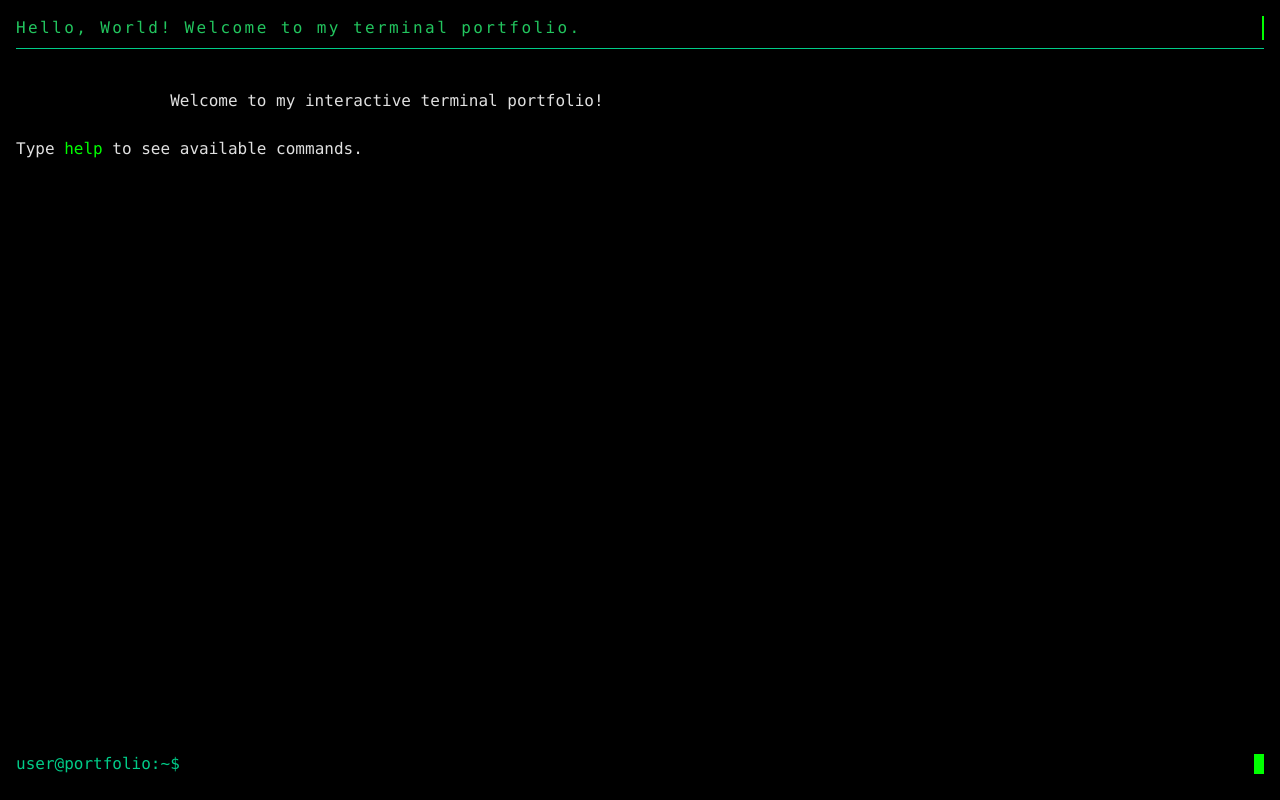
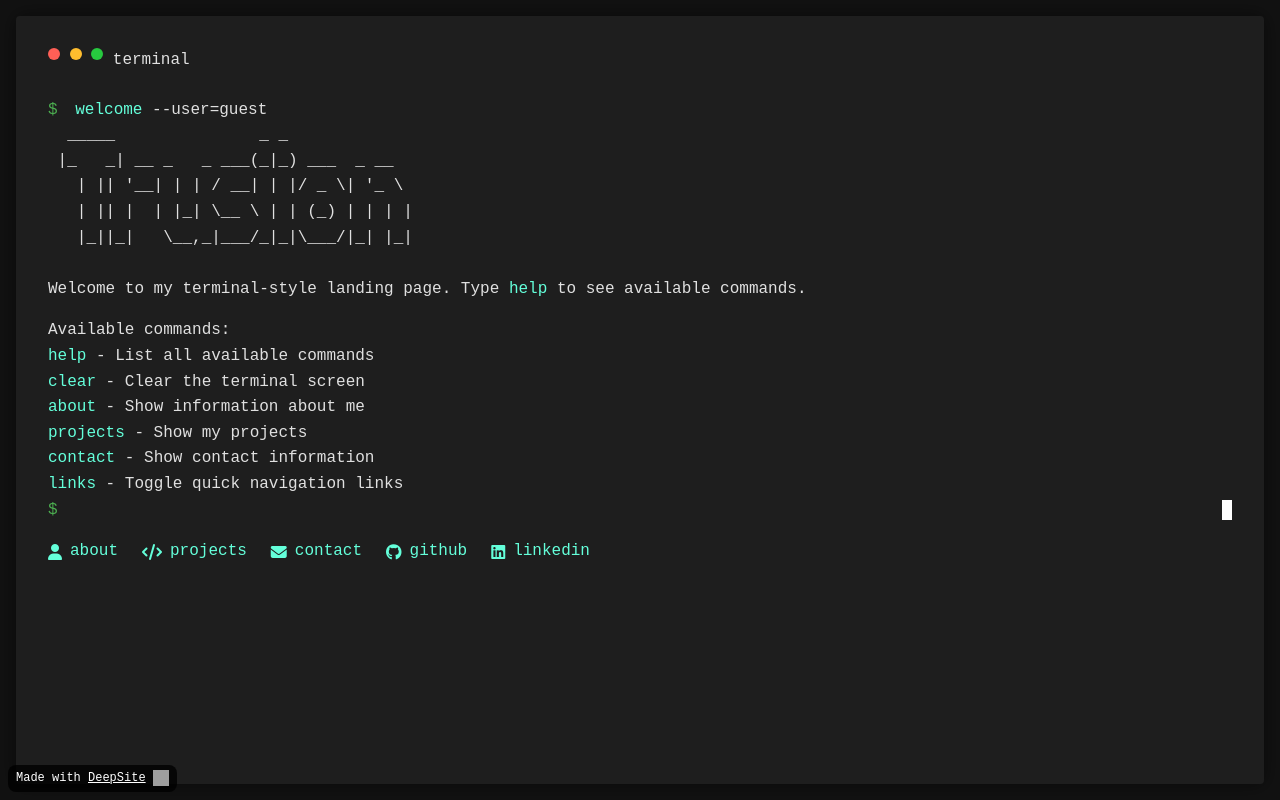
Before and after one commit to Xani4kaGitHub/Xani4ka, a plain HTML site: page index.html in a window 1280 px wide. Drawn offline with nearby package versions, Linux system fonts and the light colour scheme; grey boxes are pictures that could not be loaded.

Commit message:
index.html

```diff
--- a/index.html
+++ b/index.html
@@ -3,63 +3,109 @@
 <head>
     <meta charset="UTF-8">
     <meta name="viewport" content="width=device-width, initial-scale=1.0">
-    <title>Terminal Portfolio</title>
-    <script src="https://cdn.tailwindcss.com"></script>
+    <title>Terminal Landing</title>
     <link rel="stylesheet" href="https://cdnjs.cloudflare.com/ajax/libs/font-awesome/6.4.0/css/all.min.css">
-    <link href="https://fonts.googleapis.com/css2?family=Fira+Code:wght@400;500;700&display=swap" rel="stylesheet">
     <style>
         :root {
-            --primary-color: #00ff00;
-            --secondary-color: #00cc88;
-            --bg-color: #0a0a0a;
+            --bg-color: #121212;
             --text-color: #e0e0e0;
+            --accent-color: #64ffda;
+            --cursor-color: #ffffff;
+            --prompt-color: #4CAF50;
+            --error-color: #ff5252;
+            --input-bg: #1e1e1e;
+        }
+
+        * {
+            margin: 0;
+            padding: 0;
+            box-sizing: border-box;
         }
 
         body {
-            font-family: 'Fira Code', monospace;
             background-color: var(--bg-color);
-            color: var(--primary-color);
-            margin: 0;
-            padding: 0;
-            height: 100vh;
-            overflow-x: hidden;
-        }
-
-        .terminal {
-            padding: 1rem;
+            color: var(--text-color);
+            font-family: 'Courier New', monospace;
+            font-size: 1rem;
+            line-height: 1.6;
             height: 100vh;
             display: flex;
             flex-direction: column;
+            padding: 1rem;
+            overflow: hidden;
+        }
+
+        .terminal-container {
+            flex-grow: 1;
+            background-color: var(--input-bg);
+            border-radius: 4px;
+            padding: 2rem;
+            overflow-y: auto;
+            box-shadow: 0 0 20px rgba(0, 0, 0, 0.5);
+            position: relative;
         }
 
         .terminal-header {
-            margin-bottom: 1rem;
-            border-bottom: 1px solid var(--secondary-color);
-            padding-bottom: 0.5rem;
+            display: flex;
+            gap: 0.6rem;
+            margin-bottom: 1.5rem;
+            user-select: none;
         }
 
-        .terminal-body {
-            flex-grow: 1;
-            overflow-y: auto;
+        .terminal-btn {
+            width: 12px;
+            height: 12px;
+            border-radius: 50%;
+        }
+
+        .btn-red { background-color: #ff5f56; }
+        .btn-yellow { background-color: #ffbd2e; }
+        .btn-green { background-color: #27c93f; }
+
+        .terminal-output {
             margin-bottom: 1rem;
         }
 
-        .terminal-input-container {
+        .prompt {
+            color: var(--prompt-color);
+            margin-right: 0.5rem;
+        }
+
+        .command {
+            color: var(--accent-color);
+        }
+
+        .error {
+            color: var(--error-color);
+        }
+
+        .terminal-input {
             display: flex;
             align-items: center;
             margin-bottom: 0.5rem;
         }
 
-        .prompt {
-            color: var(--secondary-color);
-            margin-right: 0.5rem;
+        #command-input {
+            flex-grow: 1;
+            background: transparent;
+            border: none;
+            color: var(--text-color);
+            font-family: 'Courier New', monospace;
+            font-size: 1rem;
+            padding: 0.2rem;
+            caret-color: var(--cursor-color);
+        }
+
+        #command-input:focus {
+            outline: none;
         }
 
         .cursor {
             display: inline-block;
             width: 10px;
             height: 20px;
-            background-color: var(--primary-color);
+            background-color: var(--cursor-color);
+            margin-left: 2px;
             animation: blink 1s infinite;
             vertical-align: middle;
         }
@@ -69,349 +115,183 @@
             50% { opacity: 0; }
         }
 
-        .command {
-            color: var(--primary-color);
-        }
-
-        .output {
-            color: var(--text-color);
-            white-space: pre-wrap;
-            margin-bottom: 1rem;
-        }
-
-        .error {
-            color: #ff5555;
-        }
-
-        .success {
-            color: var(--secondary-color);
-        }
-
-        .link {
-            color: #55aaff;
-            text-decoration: underline;
-            cursor: pointer;
-        }
-
-        .link:hover {
-            color: #88ccff;
-        }
-
         .hidden {
             display: none;
         }
 
-        .links-panel {
-            position: fixed;
-            bottom: 60px;
-            right: 20px;
-            background-color: rgba(10, 10, 10, 0.9);
-            border: 1px solid var(--secondary-color);
-            padding: 1rem;
-            border-radius: 5px;
-            z-index: 100;
+        .links {
+            margin-top: 1rem;
+            display: flex;
+            gap: 1.5rem;
+            flex-wrap: wrap;
         }
 
-        .link-icon {
-            font-size: 2rem;
-            margin: 0 0.5rem;
-            color: var(--secondary-color);
-            transition: all 0.3s;
+        .link {
+            color: var(--accent-color);
+            text-decoration: none;
+            transition: color 0.2s;
+            display: flex;
+            align-items: center;
+            gap: 0.5rem;
         }
 
-        .link-icon:hover {
-            color: var(--primary-color);
-            transform: scale(1.2);
+        .link:hover {
+            color: var(--text-color);
+            text-decoration: underline;
         }
 
-        .project-item {
-            margin-bottom: 1rem;
-            padding-left: 1rem;
-            border-left: 2px solid var(--secondary-color);
-        }
-
-        .project-title {
-            color: var(--secondary-color);
-            font-weight: bold;
-        }
-
-        .project-year {
-            color: #888;
-        }
-
-        .typing-animation {
-            overflow: hidden;
-            border-right: 2px solid var(--primary-color);
-            white-space: nowrap;
-            margin: 0 auto;
-            letter-spacing: 0.15em;
-        }
-
+        /* Responsive adjustments */
         @media (max-width: 768px) {
-            .terminal {
+            body {
                 padding: 0.5rem;
             }
-
-            .links-panel {
-                bottom: 50px;
-                right: 10px;
-                padding: 0.5rem;
-            }
-
-            .link-icon {
-                font-size: 1.5rem;
+            .terminal-container {
+                padding: 1rem;
             }
         }
     </style>
 </head>
-<body class="bg-black text-green-500 font-mono">
-    <div class="terminal">
+<body>
+    <div class="terminal-container">
         <div class="terminal-header">
-            <div class="typing-animation" id="welcome-message"></div>
+            <div class="terminal-btn btn-red"></div>
+            <div class="terminal-btn btn-yellow"></div>
+            <div class="terminal-btn btn-green"></div>
+            <span>terminal</span>
         </div>
 
-        <div class="terminal-body" id="terminal-output">
-            <div class="output">
-                Welcome to my interactive terminal portfolio!
-                <br>Type <span class="command">help</span> to see available commands.
-                <br><br>
+        <div class="terminal-output">
+            <div class="output-line"><span class="prompt">$</span> <span class="command">welcome</span> --user=guest</div>
+            <div class="output-line">
+                <pre style="font-family: inherit;">
+  _____               _ _
+ |_   _| __ _   _ ___(_|_) ___  _ __
+   | || '__| | | / __| | |/ _ \| '_ \
+   | || |  | |_| \__ \ | | (_) | | | |
+   |_||_|   \__,_|___/_|_|\___/|_| |_|
+                </pre>
             </div>
+            <div class="output-line">Welcome to my terminal-style landing page. Type <span class="command">help</span> to see available commands.</div>
         </div>
 
-        <div class="terminal-input-container">
-            <span class="prompt">user@portfolio:~$</span>
-            <input type="text" id="terminal-input" class="flex-grow bg-transparent border-none outline-none text-green-500" autofocus>
-            <span class="cursor" id="input-cursor"></span>
+        <div id="command-history"></div>
+
+        <div class="terminal-input">
+            <span class="prompt">$</span>
+            <input type="text" id="command-input" autocomplete="off" autofocus>
+            <span class="cursor"></span>
         </div>
-    </div>
 
-    <div class="links-panel hidden" id="links-panel">
-        <a href="https://github.com" target="_blank" class="link-icon"><i class="fab fa-github"></i></a>
-        <a href="https://linkedin.com" target="_blank" class="link-icon"><i class="fab fa-linkedin"></i></a>
-        <a href="https://twitter.com" target="_blank" class="link-icon"><i class="fab fa-twitter"></i></a>
-        <a href="mailto:contact@example.com" class="link-icon"><i class="fas fa-envelope"></i></a>
+        <div class="links hidden" id="quick-links">
+            <a href="#about" class="link" onclick="executeCommand('about')"><i class="fas fa-user"></i> about</a>
+            <a href="#projects" class="link" onclick="executeCommand('projects')"><i class="fas fa-code"></i> projects</a>
+            <a href="#contact" class="link" onclick="executeCommand('contact')"><i class="fas fa-envelope"></i> contact</a>
+            <a href="https://github.com" target="_blank" class="link"><i class="fab fa-github"></i> github</a>
+            <a href="https://linkedin.com" target="_blank" class="link"><i class="fab fa-linkedin"></i> linkedin</a>
+        </div>
     </div>
 
     <script>
         document.addEventListener('DOMContentLoaded', function() {
-            // DOM elements
-            const terminalInput = document.getElementById('terminal-input');
-            const terminalOutput = document.getElementById('terminal-output');
-            const cursor = document.getElementById('input-cursor');
-            const welcomeMessage = document.getElementById('welcome-message');
-            const linksPanel = document.getElementById('links-panel');
+            const commandInput = document.getElementById('command-input');
+            const commandHistory = document.getElementById('command-history');
+            const quickLinks = document.getElementById('quick-links');
 
-            // Command history
-            let commandHistory = [];
-            let historyIndex = -1;
-
-            // Projects data
-            const projects = [
-                {
-                    title: "Terminal Portfolio",
-                    year: "2023",
-                    description: "This interactive terminal-style portfolio website built with HTML, CSS, and JavaScript.",
-                    tags: ["HTML", "CSS", "JavaScript", "TailwindCSS"]
-                },
-                {
-                    title: "E-commerce Platform",
-                    year: "2022",
-                    description: "Full-stack e-commerce platform with React, Node.js, and MongoDB.",
-                    tags: ["React", "Node.js", "MongoDB", "Express"]
-                },
-                {
-                    title: "Weather Dashboard",
-                    year: "2021",
-                    description: "Real-time weather application using OpenWeatherMap API.",
-                    tags: ["JavaScript", "API", "CSS"]
-                }
-            ];
-
-            // Welcome message typing animation
-            const welcomeText = "Hello, World! Welcome to my terminal portfolio.";
-            let i = 0;
-            const typingInterval = setInterval(() => {
-                if (i < welcomeText.length) {
-                    welcomeMessage.textContent += welcomeText.charAt(i);
-                    i++;
-                } else {
-                    clearInterval(typingInterval);
-                }
-            }, 50);
-
-            // Terminal commands
+            // Available commands
             const commands = {
                 help: {
-                    description: "Display this help message",
-                    execute: () => {
-                        let output = "Available commands:\n\n";
-                        for (const cmd in commands) {
-                            output += `<span class="command">${cmd}</span> - ${commands[cmd].description}\n`;
-                        }
-                        return output;
+                    description: "List all available commands",
+                    execute: function() {
+                        addOutput("Available commands:", false);
+                        Object.keys(commands).forEach(cmd => {
+                            addOutput(`  <span class="command">${cmd}</span> - ${commands[cmd].description}`, false);
+                        });
                     }
                 },
                 clear: {
                     description: "Clear the terminal screen",
-                    execute: () => {
-                        terminalOutput.innerHTML = '';
-                        return '';
+                    execute: function() {
+                        commandHistory.innerHTML = '';
                     }
                 },
                 about: {
-                    description: "Display information about me",
-                    execute: () => {
-                        return `
-<span class="success">=== ABOUT ME ===</span>
-Name: John Doe
-Role: Full-Stack Developer
-Location: San Francisco, CA
-Education: B.Sc. in Computer Science
-Skills: JavaScript, Python, React, Node.js, MongoDB
-Experience: 5+ years in web development
-`;
+                    description: "Show information about me",
+                    execute: function() {
+                        addOutput(`<span class="command">about</span>`, true);
+                        addOutput("I'm a passionate developer creating digital experiences.", false);
+                        addOutput("Specialized in web technologies with a focus on clean, efficient code.", false);
                     }
                 },
                 projects: {
-                    description: "List my projects",
-                    execute: () => {
-                        let output = '<span class="success">=== MY PROJECTS ===</span>\n\n';
-                        projects.forEach(project => {
-                            output += `
-<div class="project-item">
-    <div class="project-title">${project.title} <span class="project-year">(${project.year})</span></div>
-    <div>${project.description}</div>
-    <div>Tags: ${project.tags.join(', ')}</div>
-</div>
-`;
-                        });
-                        return output;
+                    description: "Show my projects",
+                    execute: function() {
+                        addOutput(`<span class="command">projects</span>`, true);
+                        addOutput("1. Terminal Portfolio - A unique CLI-style portfolio", false);
+                        addOutput("2. Data Visualization Dashboard - Interactive analytics tool", false);
+                        addOutput("3. E-commerce Platform - Full-stack online store solution", false);
                     }
                 },
                 contact: {
                     description: "Show contact information",
-                    execute: () => {
-                        return `
-<span class="success">=== CONTACT ===</span>
-Email: <span class="link">contact@example.com</span>
-GitHub: <span class="link">github.com/johndoe</span>
-LinkedIn: <span class="link">linkedin.com/in/johndoe</span>
-Twitter: <span class="link">@johndoe</span>
-`;
+                    execute: function() {
+                        addOutput(`<span class="command">contact</span>`, true);
+                        addOutput("Email: hello@example.com", false);
+                        addOutput("Twitter: @username", false);
                     }
                 },
                 links: {
-                    description: "Toggle quick links panel",
-                    execute: () => {
-                        linksPanel.classList.toggle('hidden');
-                        return 'Quick links panel toggled.';
-                    }
-                },
-                sudo: {
-                    description: "Superuser command (just for fun)",
-                    execute: () => {
-                        return `
-<span class="error">sudo: you are not in the sudoers file. This incident will be reported.</span>
-
-<span class="success">Nice try! Here's a cookie instead:</span>
-   ____
-  /    \\
- |  O  O|
- |  __  |
-  \\____/
-`;
+                    description: "Toggle quick navigation links",
+                    execute: function() {
+                        quickLinks.classList.toggle('hidden');
                     }
                 }
             };
 
-            // Handle command execution
-            function executeCommand(command) {
-                if (!command.trim()) return '';
-
-                // Add command to history
-                commandHistory.push(command);
-                historyIndex = commandHistory.length;
-
-                // Display command in terminal
-                const commandElement = document.createElement('div');
-                commandElement.innerHTML = `<span class="prompt">user@portfolio:~$</span> <span class="command">${command}</span>`;
-                terminalOutput.appendChild(commandElement);
-
-                // Process command
-                let output = '';
-                const cmd = command.split(' ')[0].toLowerCase();
-
-                if (commands[cmd]) {
-                    output = commands[cmd].execute();
-                } else {
-                    output = `<span class="error">Error: Command "${command}" not found. Type "help" for available commands.</span>`;
-                }
-
-                // Display output
-                if (output) {
-                    const outputElement = document.createElement('div');
-                    outputElement.className = 'output';
-                    outputElement.innerHTML = output;
-                    terminalOutput.appendChild(outputElement);
-                }
-
-                // Scroll to bottom
-                terminalOutput.scrollTop = terminalOutput.scrollHeight;
-
-                return output;
-            }
-
-            // Handle input events
-            terminalInput.addEventListener('keydown', function(e) {
+            // Handle command submission
+            commandInput.addEventListener('keydown', function(e) {
                 if (e.key === 'Enter') {
-                    const command = terminalInput.value;
-                    terminalInput.value = '';
-                    executeCommand(command);
-                } else if (e.key === 'ArrowUp') {
-                    // Navigate command history up
-                    if (commandHistory.length > 0 && historyIndex > 0) {
-                        historyIndex--;
-                        terminalInput.value = commandHistory[historyIndex];
-                    }
-                    e.preventDefault();
-                } else if (e.key === 'ArrowDown') {
-                    // Navigate command history down
-                    if (commandHistory.length > 0 && historyIndex < commandHistory.length - 1) {
-                        historyIndex++;
-                        terminalInput.value = commandHistory[historyIndex];
-                    } else {
-                        historyIndex = commandHistory.length;
-                        terminalInput.value = '';
-                    }
-                    e.preventDefault();
-                } else if (e.key === 'Tab') {
-                    // Auto-completion
-                    e.preventDefault();
-                    const input = terminalInput.value.toLowerCase();
-                    if (!input) return;
-
-                    const matchingCommands = Object.keys(commands).filter(cmd =>
-                        cmd.startsWith(input)
-                    );
-
-                    if (matchingCommands.length === 1) {
-                        terminalInput.value = matchingCommands[0];
-                    } else if (matchingCommands.length > 1) {
-                        executeCommand('help');
-                        terminalOutput.innerHTML += `<div class="output">Possible completions: ${matchingCommands.join(', ')}</div>`;
-                        terminalOutput.scrollTop = terminalOutput.scrollHeight;
+                    const commandText = commandInput.value.trim();
+                    if (commandText) {
+                        executeCommand(commandText);
+                        commandInput.value = '';
                     }
                 }
             });
 
-            // Focus input on click anywhere
-            document.addEventListener('click', function() {
-                terminalInput.focus();
-            });
+            // Execute command function
+            function executeCommand(input) {
+                const args = input.split(' ');
+                const cmd = args[0].toLowerCase();
 
-            // Initial focus
-            terminalInput.focus();
+                addOutput(`<span class="prompt">$</span> <span class="command">${input}</span>`, true);
+
+                if (commands[cmd]) {
+                    commands[cmd].execute();
+                } else {
+                    addOutput(`<span class="error">Command not found: ${cmd}. Type 'help' for available commands.</span>`, false);
+                }
+
+                // Auto-scroll to bottom
+                commandHistory.scrollTop = commandHistory.scrollHeight;
+            }
+
+            // Add output to terminal
+            function addOutput(text, isCommand) {
+                const outputLine = document.createElement('div');
+                outputLine.className = 'output-line';
+                outputLine.innerHTML = text;
+
+                commandHistory.appendChild(outputLine);
+            }
+
+            // Initial help command
+            commands.help.execute();
+
+            // Show quick links on mobile by default
+            if (window.innerWidth <= 768) {
+                quickLinks.classList.remove('hidden');
+            }
         });
     </script>
-</body>
+<p style="border-radius: 8px; text-align: center; font-size: 12px; color: #fff; margin-top: 16px;position: fixed; left: 8px; bottom: 8px; z-index: 10; background: rgba(0, 0, 0, 0.8); padding: 4px 8px;">Made with <a href="https://enzostvs-deepsite.hf.space" style="color: #fff;" target="_blank" >DeepSite</a> <img src="https://enzostvs-deepsite.hf.space/logo.svg" alt="DeepSite Logo" style="width: 16px; height: 16px; vertical-align: middle;"></p></body>
 </html>
```
